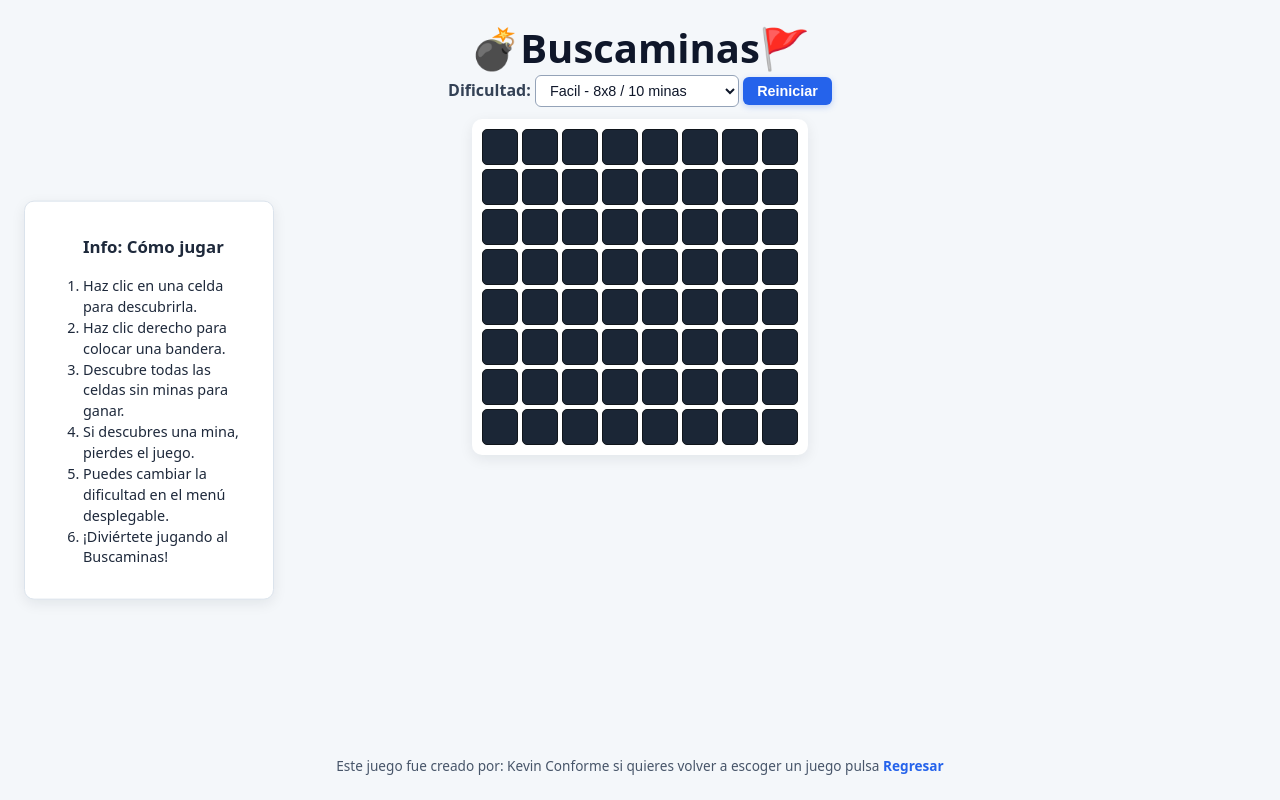
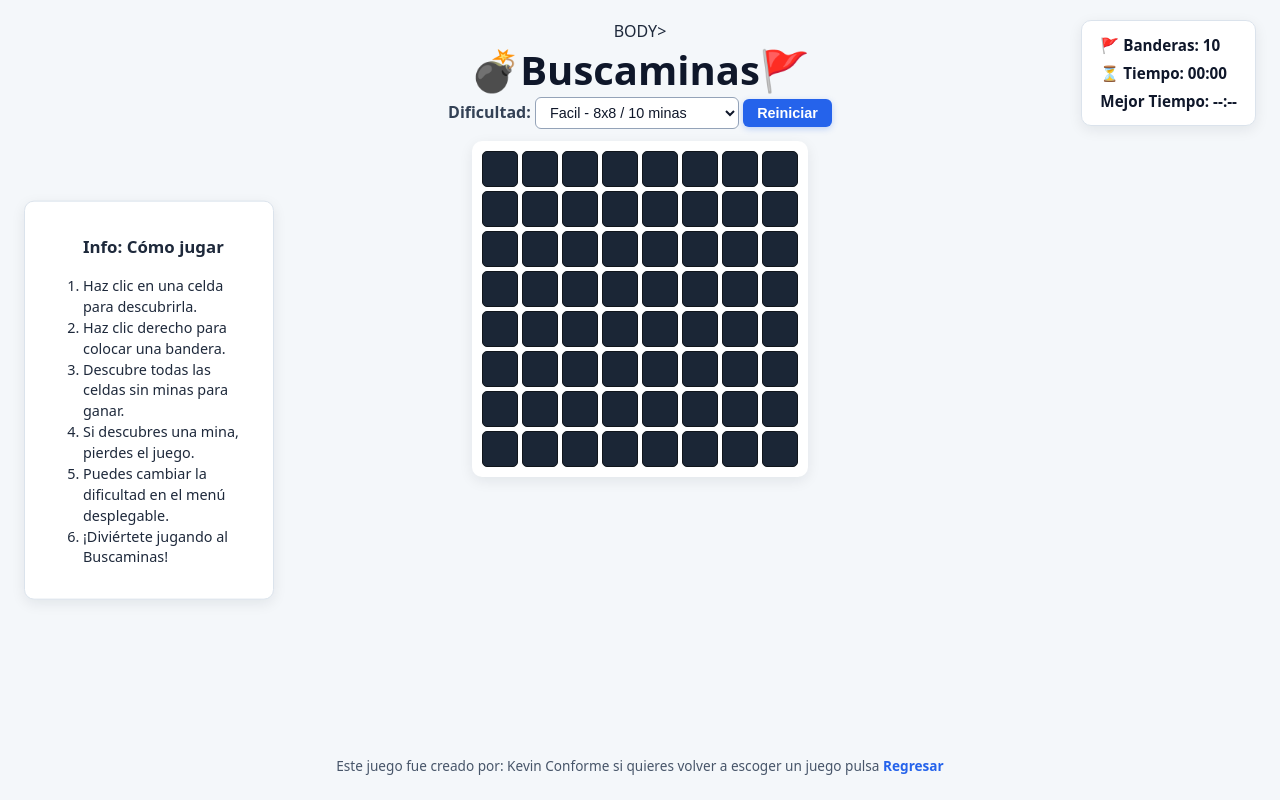
Before and after one commit to KevinConforme/Web-Personal-Django3, a Django app: page /buscaminas/ in a window 1280 px wide. Run offline with Django 3.2, Linux system fonts and the light colour scheme.

Commit message:
Enhance buscaminas.html with scoreboard features
Added a scoreboard to display flags, time, and best time.

```diff
--- a/WebPersonal/core/templates/core/buscaminas.html
+++ b/WebPersonal/core/templates/core/buscaminas.html
@@ -6,7 +6,7 @@
 <link href="{% static 'css/buscaminas.css' %}" rel="stylesheet">
 {% endblock %}
 </HEAD>
-<BODY>
+BODY>
 <label><strong class="titulo">💣Buscaminas🚩</strong></label>
 <div class="info" id="info">
 	<ol><h3>Info: Cómo jugar</h3>
@@ -21,20 +21,24 @@
 </div>
 <div class="seleccionarModo" id="seleccionarModo">
 	<label>Dificultad: </label>
-	<select class="modo" id="modo" style="cursor: pointer">
+	<select class="modo" id="modo" ">
 		<option value="8"> Facil - 8x8 / 10 minas</option>
 		<option value="16"> Medio - 16x16 / 40 minas</option>
 		<option value="24"> Dificil - 16x24 / 65 minas</option>
 	</select>
-	<button style="cursor: pointer" id="reiniciar" >Reiniciar </button>
+	<button id="reiniciar" >Reiniciar </button>
 </div>
 <div class="conteiner">
 	<div class="tablero" id="tablero">
 
 	</div>
 </div>
+<div class="marcador" id="marcador">
+	<span>🚩 Banderas: <strong id="contador-banderas">10</strong></span>
+	<span>⏳ Tiempo:  <strong id="time">00:00</strong></span>
+	<span>Mejor Tiempo: <strong id="mejor-time">00:00</strong></span>
+</div>
 <footer>
-	<p>Este juego fue creado por: Kevin Conforme si quieres volver a escoger un juego pulsa <a href="{% url 'juego' %}">Regresar</a></p>
-</footer>
-<script src="{% static 'js/buscaminas.js' %}"></script>
+	<p>Este juego fue creado por: Kevin Conforme si quieres volver a escoger un juego pulsa <a href="#">Regresar</a></p>
+</footer><script src="{% static 'js/buscaminas.js' %}"></script>
 </BODY>
```
